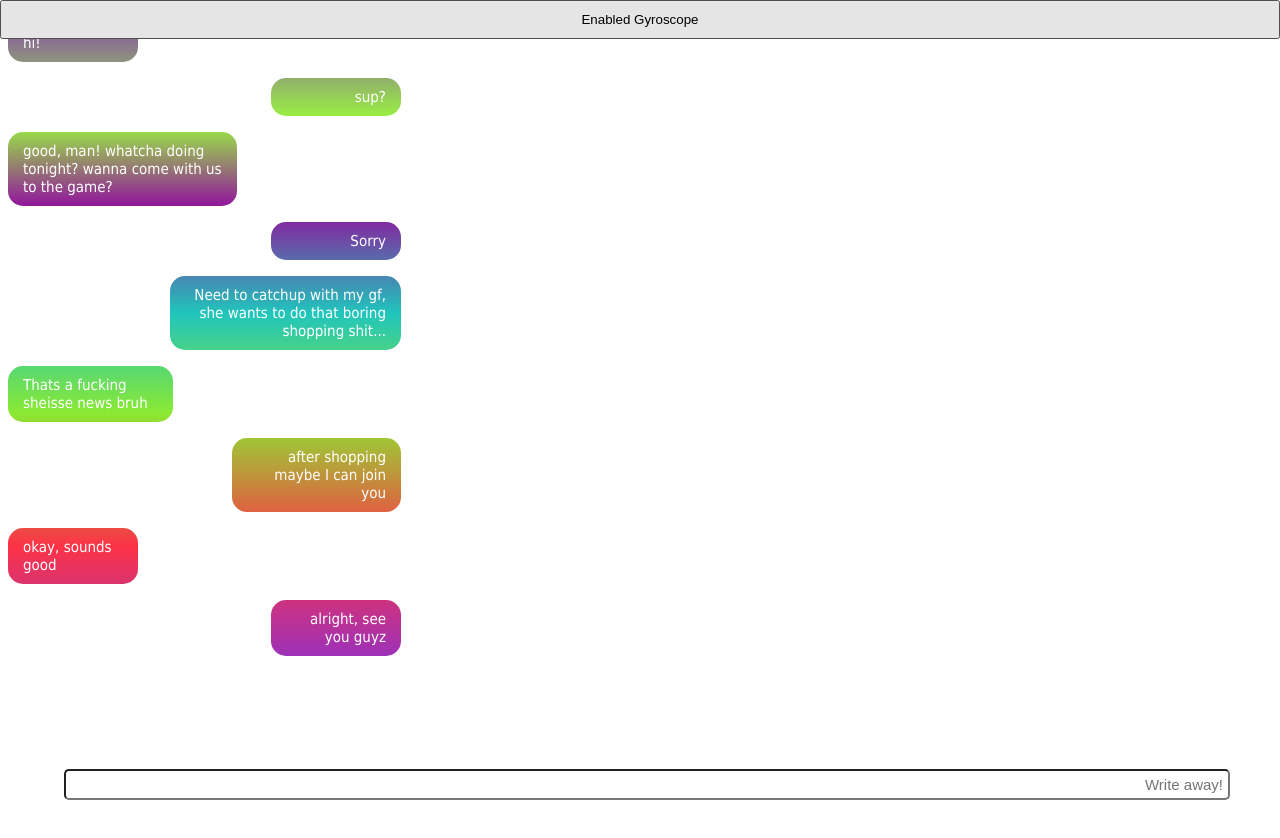
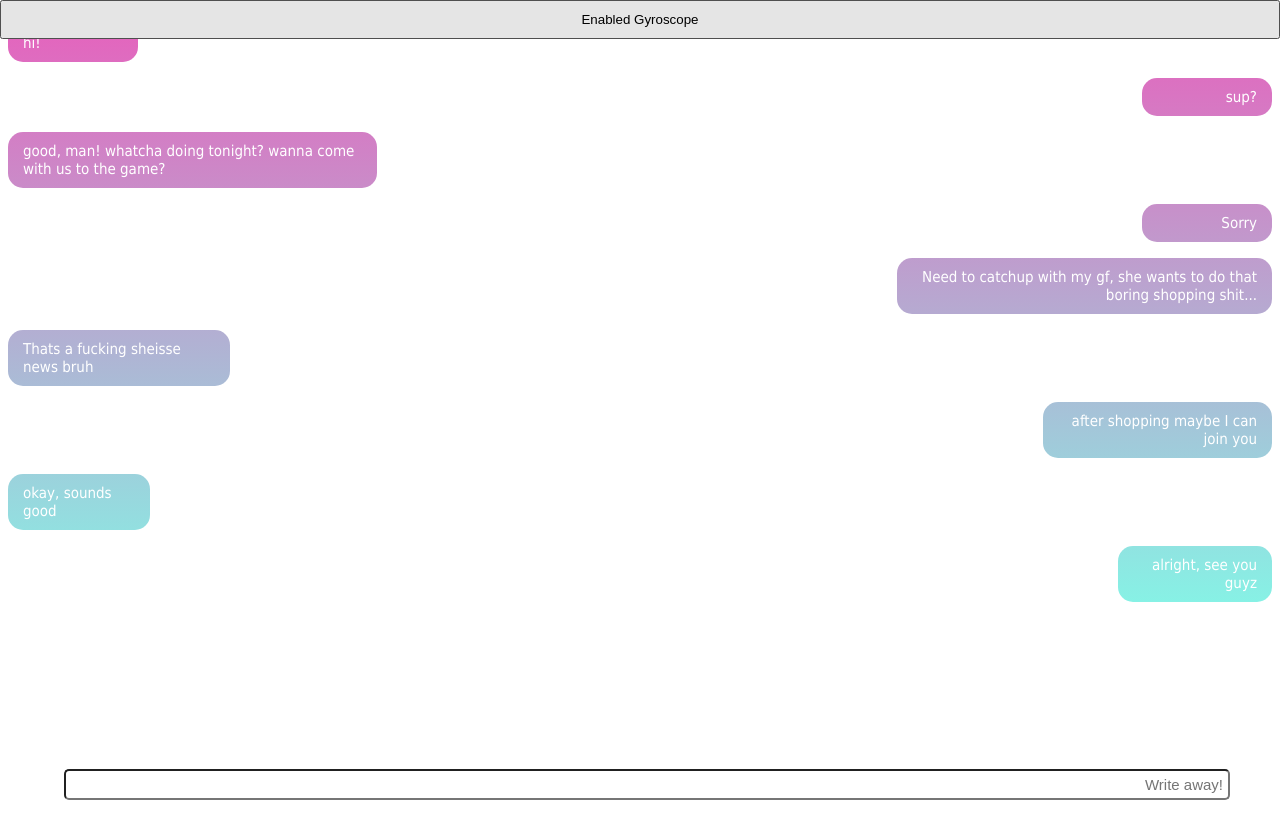
Before and after one commit to gokhanipek/cool-insta-gradient-bg, a React (Vite) app: page / in a window 1280 px wide. Shown: the top 838 px of the page. Built offline with nearby package versions, Linux system fonts and the light colour scheme.

Commit message:
100 percent for width

```diff
--- a/src/App.css
+++ b/src/App.css
@@ -1,8 +1,8 @@
 #root {
-  max-width: 1280px;
+  max-width: 100%;
   /* padding: 1rem; */
   text-align: center;
-  width: 393px;
+  width: 100%;
   height: 852px;
 }
 
@@ -16,8 +16,15 @@
 .messages {
   overflow-y: auto;
   background-color: #fff;
-  background: linear-gradient(180deg, rgba(131,58,180,1) 0%, rgba(154,246,63,1) 17%, rgba(145,18,157,1) 30%, rgba(32,197,188,1) 46%, rgba(138,233,50,1) 61%, rgba(252,51,70,1) 81%, rgba(143,49,202,1) 100%);
-  color: white;
+  background: hsla(172, 85%, 74%, 1);
+
+  background: linear-gradient(90deg, hsla(172, 85%, 74%, 1) 0%, hsla(319, 74%, 64%, 1) 100%);
+
+  background: -moz-linear-gradient(90deg, hsla(172, 85%, 74%, 1) 0%, hsla(319, 74%, 64%, 1) 100%);
+
+  background: -webkit-linear-gradient(90deg, hsla(172, 85%, 74%, 1) 0%, hsla(319, 74%, 64%, 1) 100%);
+
+  filter: progid: DXImageTransform.Microsoft.gradient( startColorstr="#83f5e5", endColorstr="#e761bd", GradientType=1 );  color: white;
   font-family: tahoma;
   font-weight: 400;
   font-size: 15px;
```
